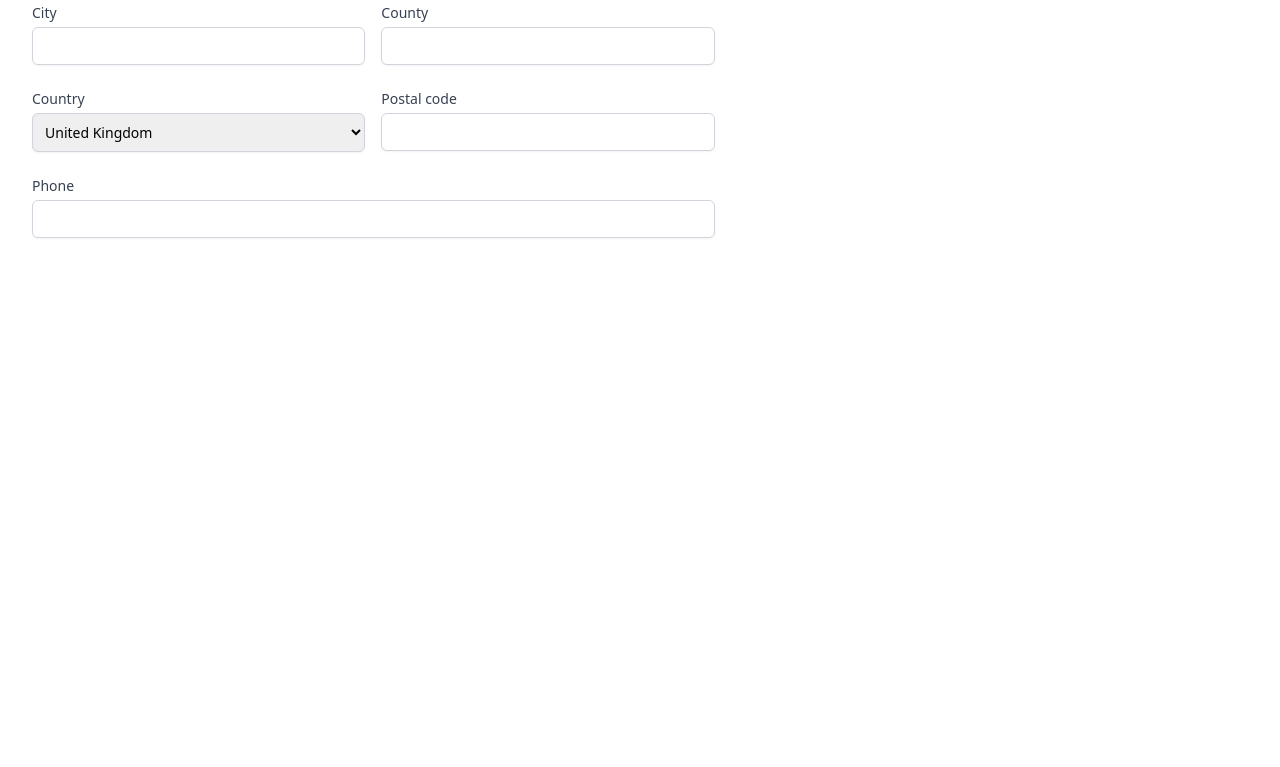
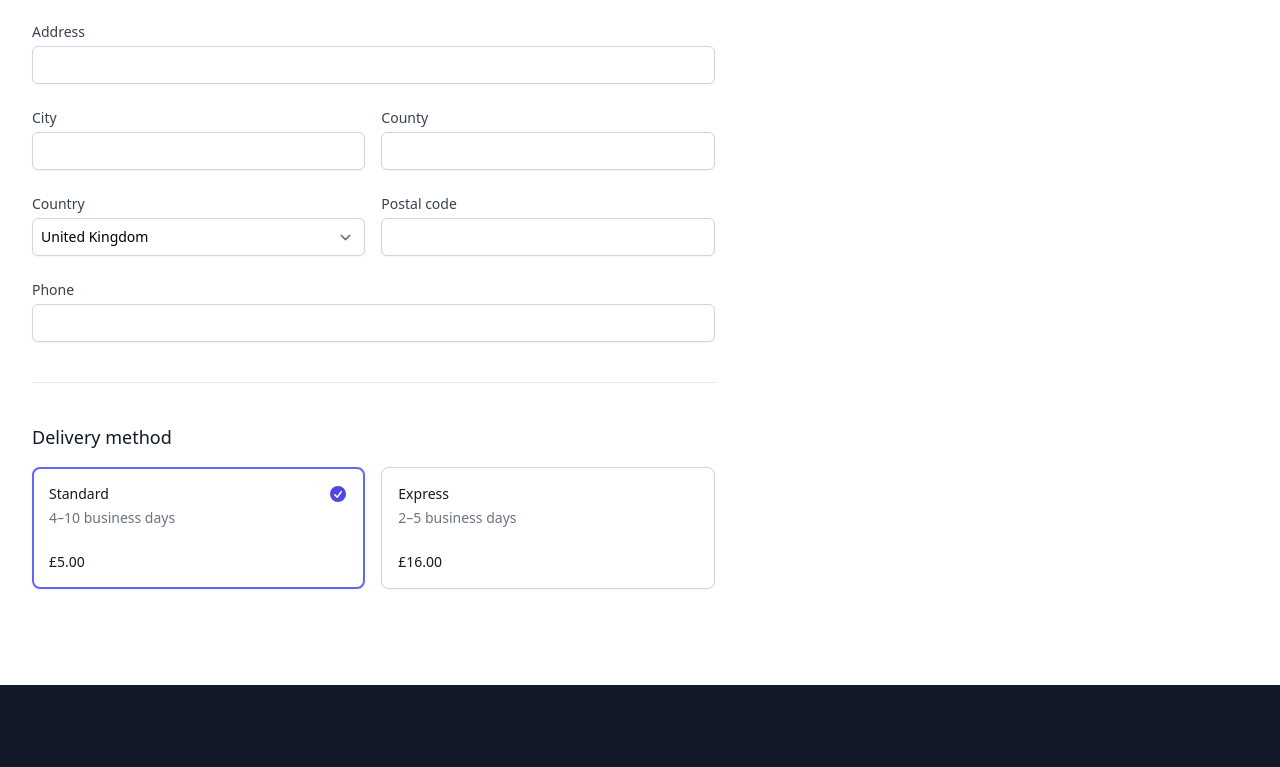
Before and after one commit to nick-douglas82/nextj2-ecommerce, a Next.js app: page /checkout in a window 1280 px wide. Shown: the part 605-1372 px from the top of the page. Before the commit the page ends 939 px from the top, so only its background shows below. Built offline with nearby package versions, Linux system fonts and the light colour scheme; no server answers; the database is empty.

Commit message:
Basket and heckout updates

```diff
--- a/components/Products/ProductItem.tsx
+++ b/components/Products/ProductItem.tsx
@@ -1,6 +1,7 @@
 import Link from "next/link";
 import Image from "next/image";
 import { Product } from "@/types/Products";
+import { priceFormat } from "@/lib/helpers";
 
 // Types
 type ProductItemProps = {
@@ -26,7 +27,7 @@ const ProductItem = ({ product }: ProductItemProps) => {
                 {product.name}
             </h3>
             <p className="mt-1 text-lg font-medium text-gray-900">
-                {product.price}
+                {priceFormat(product.price)}
             </p>
         </Link>
     )
--- a/hooks/reducers/basketReducers.tsx
+++ b/hooks/reducers/basketReducers.tsx
@@ -60,3 +60,7 @@ export const updateProductQuantity = (state: BasketState, action: { type: 'UPDAT
 
     return { ...state, basket: updatedBasket };
 }
+
+export const updateShipping = (state: BasketState, action: { type: 'UPDATE_SHIPPING', shipping: number }) => {
+    return { ...state, shipping: action.shipping };
+}
--- a/hooks/useBasket.tsx
+++ b/hooks/useBasket.tsx
@@ -1,11 +1,12 @@
 import { ProductWithCategories } from "@/types/Products";
 import React, { createContext, useContext, useReducer } from "react";
-import { addToBasket, removeFromBasket, updateProductQuantity } from '@/hooks/reducers/basketReducers';
+import { addToBasket, removeFromBasket, updateProductQuantity, updateShipping } from '@/hooks/reducers/basketReducers';
 
 export type BasketAction =
     | { type: 'ADD_TO_BASKET', product: ProductWithCategories }
     | { type: 'REMOVE_FROM_BASKET', product: ProductWithCategories }
     | { type: 'UPDATE_PRODUCT_QUANTITY', product: ProductWithCategories, quantity: number }
+    | { type: 'UPDATE_SHIPPING', shipping: number }
 
 export type BasketState = {
     basket: Array<ProductWithCategories>
@@ -28,6 +29,9 @@ const basketReducer = (state: BasketState, action: BasketAction): BasketState =>
         }
         case 'UPDATE_PRODUCT_QUANTITY': {
             return updateProductQuantity(state, action);
+        }
+        case 'UPDATE_SHIPPING': {
+            return updateShipping(state, action);
         }
         default:
             throw new Error('Unhandled action type')
--- a/package.json
+++ b/package.json
@@ -21,6 +21,7 @@
         "supabase": "^1.68.6"
     },
     "dependencies": {
+        "@headlessui/react": "^1.7.15",
         "@heroicons/react": "^2.0.18",
         "@prisma/client": "^4.15.0",
         "@stripe/stripe-js": "^1.53.0",
--- a/pages/checkout/index.tsx
+++ b/pages/checkout/index.tsx
@@ -1,7 +1,34 @@
+import { useEffect, useState } from 'react';
+import { RadioGroup } from '@headlessui/react'
 import OrderSummary from "@/components/Basket/OrderSummary";
+import { CheckCircleIcon } from '@heroicons/react/20/solid'
+import { useBasketDispatch } from '@/hooks/useBasket';
+import MainLayout from '@/components/Layouts/MainLayout';
+
+const deliveryMethods = [
+    { id: 1, title: 'Standard', turnaround: '4–10 business days', price: '£5.00', value: 500 },
+    { id: 2, title: 'Express', turnaround: '2–5 business days', price: '£16.00', value: 1600 },
+]
+
+function classNames(...classes: string[]) {
+    return classes.filter(Boolean).join(' ')
+}
 
 const Checkout = () => {
+    const basketDispatch = useBasketDispatch();
+    const [selectedDeliveryMethod, setSelectedDeliveryMethod] = useState(deliveryMethods[0])
+
+    useEffect(() => {
+        basketDispatch({
+            type: 'UPDATE_SHIPPING',
+            shipping: selectedDeliveryMethod.value
+        })
+
+    }, [selectedDeliveryMethod, basketDispatch])
+
+
     return (
+        <MainLayout>
             <div className="bg-white">
                 <div
                     className="max-w-2xl px-4 pt-16 pb-24 mx-auto sm:px-6 lg:max-w-7xl lg:px-8"
@@ -179,8 +206,9 @@ const Checkout = () => {
                                     <label
                                         htmlFor="postcode"
                                         className="block text-sm font-medium text-gray-700"
-                                >Postal code</label
                                     >
+                                        Postal code
+                                    </label>
                                     <div className="mt-1">
                                         <input
                                             id="postcode"
@@ -197,8 +225,9 @@ const Checkout = () => {
                                     <label
                                         htmlFor="phone"
                                         className="block text-sm font-medium text-gray-700"
-                                >Phone</label
                                     >
+                                        Phone
+                                    </label>
                                     <div className="mt-1">
                                         <input
                                             id="phone"
@@ -211,81 +240,63 @@ const Checkout = () => {
                                     </div>
                                 </div>
                             </div>
-                        {/* <RadioGroup v-model="selectedDeliveryMethod" className="mt-10">
-                        <RadioGroupLabel
-                            className="text-lg font-medium text-gray-900"
-                            >Delivery method</RadioGroupLabel
+                            <div className="pt-10 mt-10 border-t border-gray-200">
+                                <RadioGroup value={selectedDeliveryMethod} onChange={setSelectedDeliveryMethod}>
+                                    <RadioGroup.Label className="text-lg font-medium text-gray-900">Delivery method</RadioGroup.Label>
+
+                                    <div className="grid grid-cols-1 mt-4 gap-y-6 sm:grid-cols-2 sm:gap-x-4">
+                                        {deliveryMethods.map((deliveryMethod) => (
+                                            <RadioGroup.Option
+                                                key={deliveryMethod.id}
+                                                value={deliveryMethod}
+                                                className={({ checked, active }) =>
+                                                    classNames(
+                                                        checked ? 'border-transparent' : 'border-gray-300',
+                                                        active ? 'ring-2 ring-indigo-500' : '',
+                                                        'relative flex cursor-pointer rounded-lg border bg-white p-4 shadow-sm focus:outline-none'
+                                                    )
+                                                }
                                             >
-
-                        <div
-                            className="grid grid-cols-1 mt-4 gap-y-6 sm:grid-cols-2 sm:gap-x-4"
-                        >
-                            <RadioGroupOption
-                                as="template"
-                                v-htmlFor="deliveryMethod in deliveryMethods"
-                                :key="deliveryMethod.id"
-                                :value="deliveryMethod"
-                                v-slot="{ checked, active }"
-                            >
-                                <div
-                                    :className="[
-                                        checked
-                                            ? 'border-transparent'
-                                            : 'border-gray-300',
-                                        active ? 'ring-2 ring-indigo-500' : '',
-                                        'relative flex cursor-pointer rounded-lg border bg-white p-4 shadow-sm focus:outline-none',
-                                    ]"
-                                >
+                                                {({ checked, active }) => (
+                                                    <>
                                                         <span className="flex flex-1">
                                                             <span className="flex flex-col">
-                                            <RadioGroupLabel
-                                                as="span"
-                                                className="block text-sm font-medium text-gray-900"
-                                                >{{
-                                                    deliveryMethod.title
-                                                }}</RadioGroupLabel
-                                            >
-                                            <RadioGroupDescription
+                                                                <RadioGroup.Label as="span" className="block text-sm font-medium text-gray-900">
+                                                                    {deliveryMethod.title}
+                                                                </RadioGroup.Label>
+                                                                <RadioGroup.Description
                                                                     as="span"
                                                                     className="flex items-center mt-1 text-sm text-gray-500"
-                                                >{{
-                                                    deliveryMethod.turnaround
-                                                }}</RadioGroupDescription
                                                                 >
-                                            <RadioGroupDescription
-                                                as="span"
-                                                className="mt-6 text-sm font-medium text-gray-900"
-                                                >{{
-                                                    price(deliveryMethod.price)
-                                                }}</RadioGroupDescription
-                                            >
+                                                                    {deliveryMethod.turnaround}
+                                                                </RadioGroup.Description>
+                                                                <RadioGroup.Description as="span" className="mt-6 text-sm font-medium text-gray-900">
+                                                                    {deliveryMethod.price}
+                                                                </RadioGroup.Description>
                                                             </span>
                                                         </span>
-                                    <CheckCircleIcon
-                                        v-if="checked"
-                                        className="w-5 h-5 text-indigo-600"
+                                                        {checked ? <CheckCircleIcon className="w-5 h-5 text-indigo-600" aria-hidden="true" /> : null}
+                                                        <span
+                                                            className={classNames(
+                                                                active ? 'border' : 'border-2',
+                                                                checked ? 'border-indigo-500' : 'border-transparent',
+                                                                'pointer-events-none absolute -inset-px rounded-lg'
+                                                            )}
                                                             aria-hidden="true"
                                                         />
-                                    <span
-                                        :className="[
-                                            active ? 'border' : 'border-2',
-                                            checked
-                                                ? 'border-indigo-500'
-                                                : 'border-transparent',
-                                            'pointer-events-none absolute -inset-px rounded-lg',
-                                        ]"
-                                        aria-hidden="true"
-                                    />
+                                                    </>
+                                                )}
+                                            </RadioGroup.Option>
+                                        ))}
                                     </div>
-                            </RadioGroupOption>
+                                </RadioGroup>
                             </div>
-                    </RadioGroup> */}
                         </section>
-
                         <OrderSummary />
                     </form>
                 </div>
             </div>
+        </MainLayout>
     )
 }
 
--- a/tailwind.config.js
+++ b/tailwind.config.js
@@ -14,5 +14,5 @@ module.exports = {
             },
         },
     },
-  plugins: [],
+    plugins: [require('@tailwindcss/forms')],
 }
```
Also changed, not shown: 1 other file (tests, documents, lock files or other folders). Lines whose indentation alone changed are shown as unchanged.
